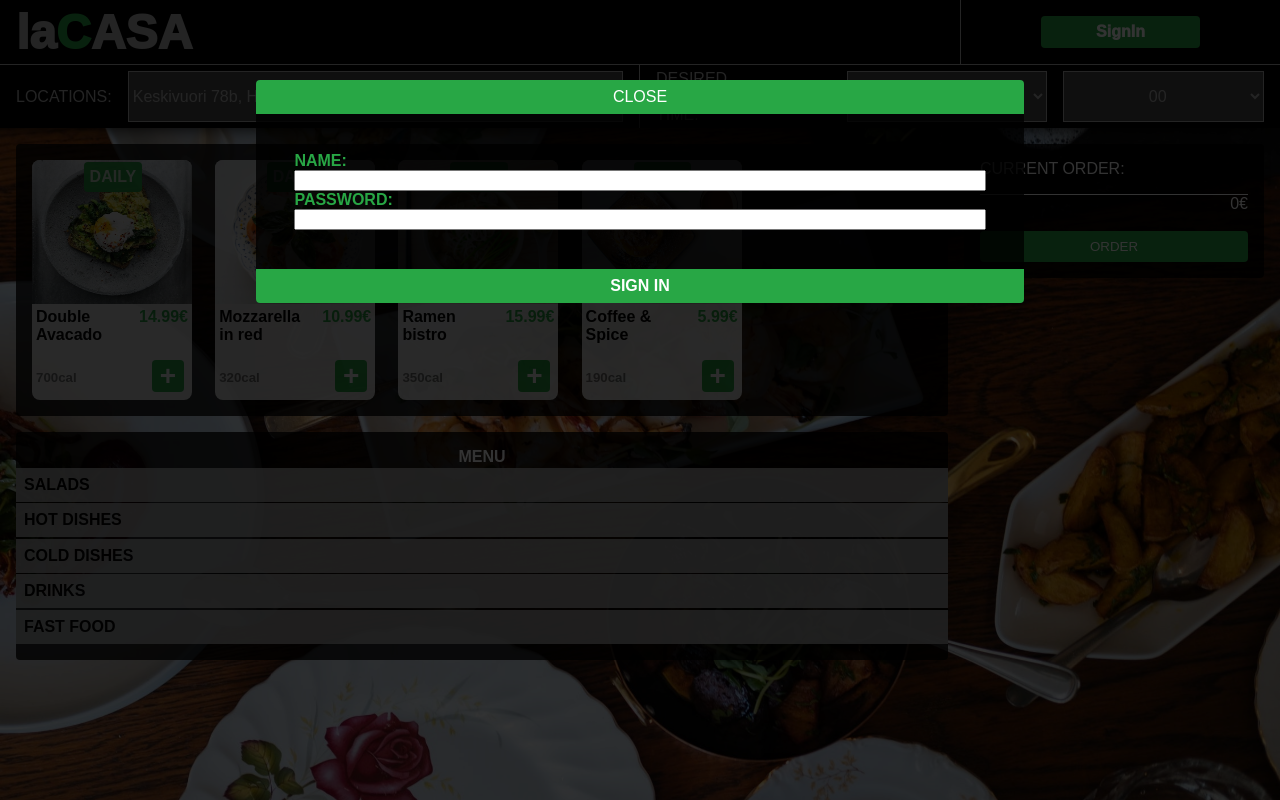
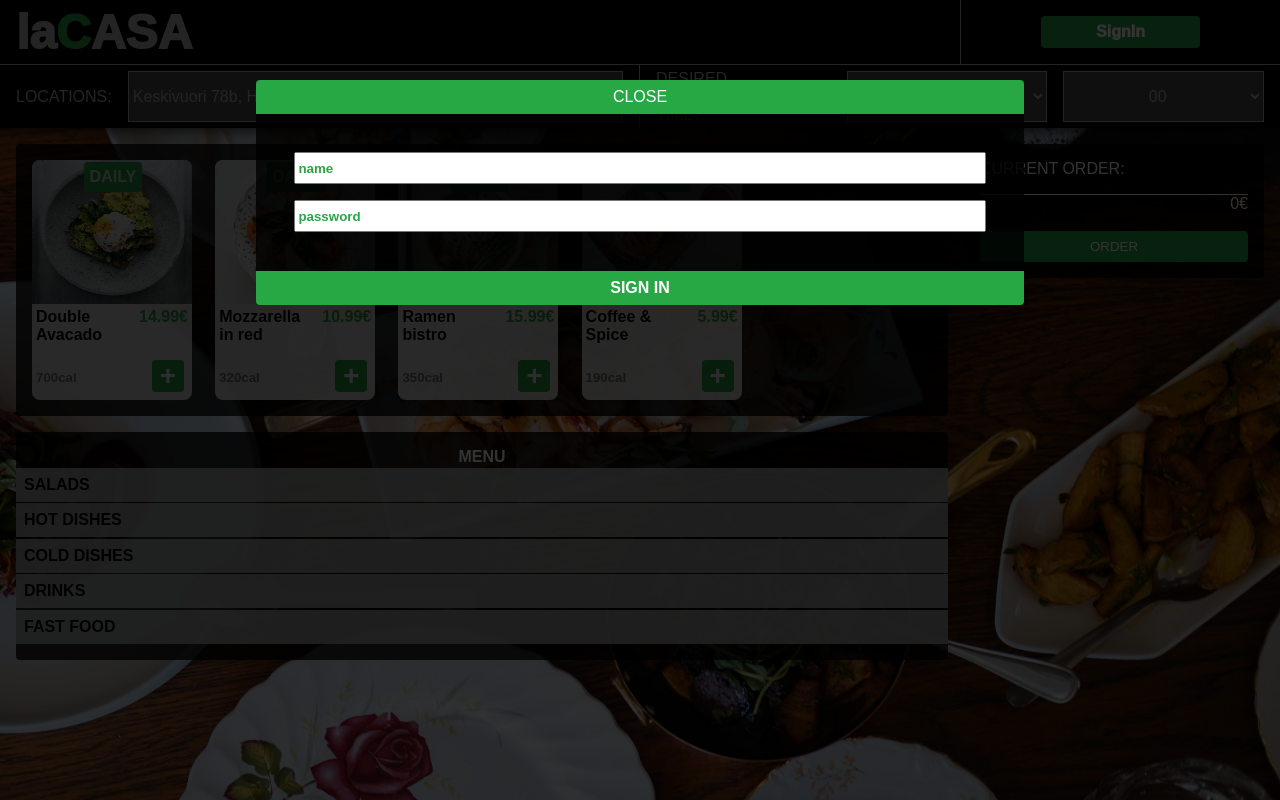
Before and after one commit to Kuovinen/Restaurant, a React (Create React App) app: page / in a window 1280 px wide. Both pictures are taken after a click on the button "SignIn". Built offline with nearby package versions, Linux system fonts and the light colour scheme.

Commit message:
minor stylistic change

```diff
--- a/src/components/SignInForm.js
+++ b/src/components/SignInForm.js
@@ -26,19 +26,20 @@ export default function SignInForm(props) {
             CLOSE
           </button>
           <div className="logInGrid">
-            <label htmlFor="name">NAME:</label>
             <input
               type="text"
               name="name"
               value={user.name}
               onChange={typeField}
+              placeholder="name"
             />
-            <label htmlFor="password">PASSWORD:</label>
+
             <input
               type="password"
               name="password"
               value={user.password}
               onChange={typeField}
+              placeholder="password"
             />
           </div>
           <button className="uiContainerBtn" style={{ fontWeight: 700 }}>
--- a/src/index.css
+++ b/src/index.css
@@ -470,5 +470,11 @@ h5 {
   margin: 5%;
   font-weight: 700;
   display: grid;
-  column-count: repeat(3 1fr);
+  gap: 2vh;
+  grid-template-columns: 1fr;
+  grid-template-rows: 4vh 4vh;
 }
+input::placeholder {
+  color: var(--cp-Green);
+  font-weight: 700;
+}
```
